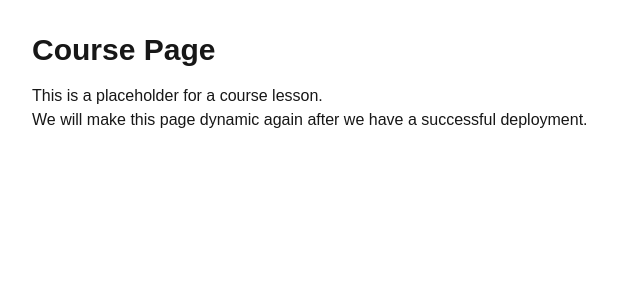
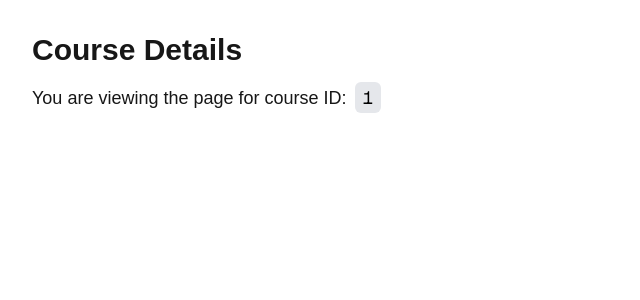
Before and after one commit to BChirhart/options-forge, a Next.js app: page /courses/1 in a window 1280 px wide. Shown: the top 300 px of the page, without its empty margins (0-640 px from the left). Built offline with nearby package versions, Linux system fonts and the light colour scheme.

Commit message:
re-enable dynamic course page

```diff
--- a/src/app/courses/[courseId]/page.tsx
+++ b/src/app/courses/[courseId]/page.tsx
@@ -1,9 +1,14 @@
-export default function CoursePage() {
+// Add the 'async' keyword to make this an async component
+export default async function CoursePage({ params }: { params: { courseId: string } }) {
   return (
     <div className="p-8">
-      <h1 className="text-3xl font-bold">Course Page</h1>
-      <p className="mt-4">This is a placeholder for a course lesson.</p>
-      <p>We will make this page dynamic again after we have a successful deployment.</p>
+      <h1 className="text-3xl font-bold">Course Details</h1>
+      <p className="mt-4 text-lg">
+        You are viewing the page for course ID:
+        <span className="ml-2 rounded-md bg-gray-200 px-2 py-1 font-mono text-black">
+          {params.courseId}
+        </span>
+      </p>
     </div>
   );
 }
```
